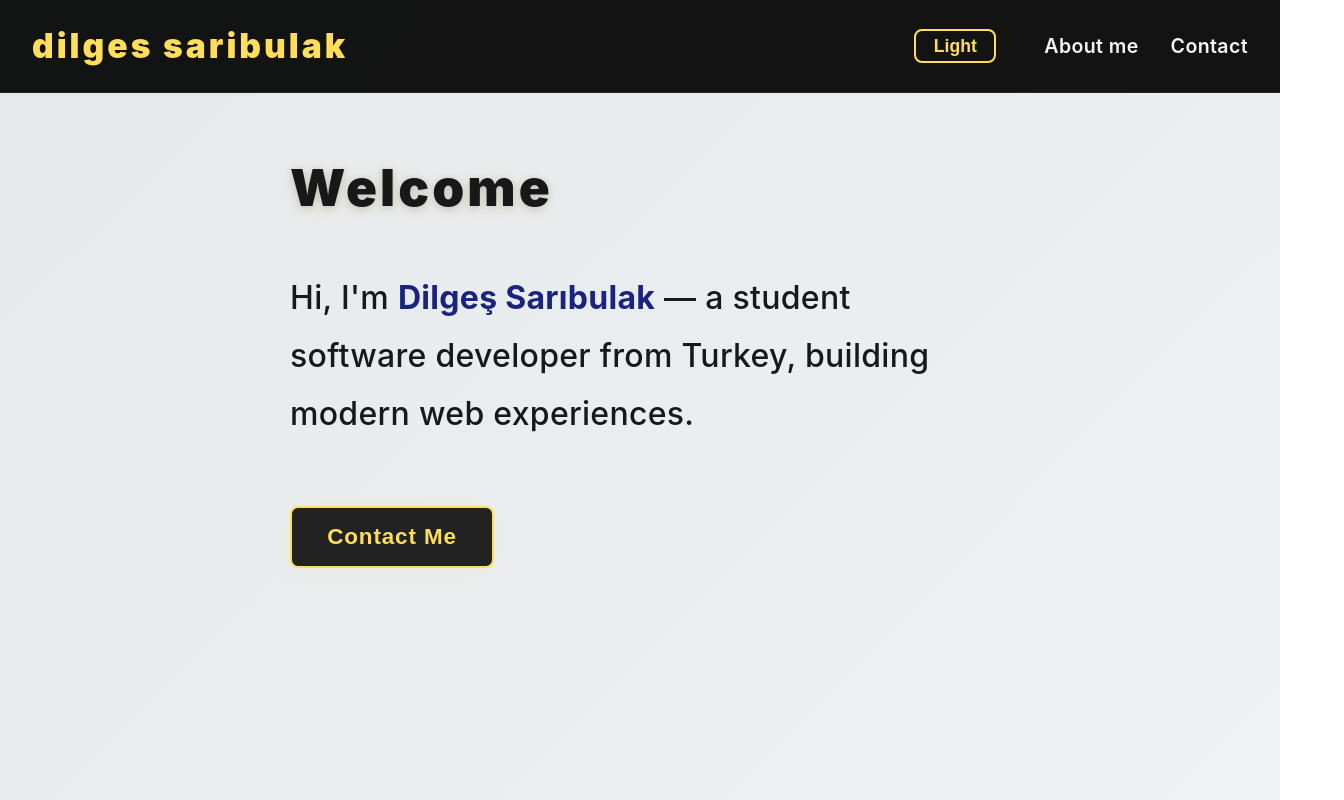
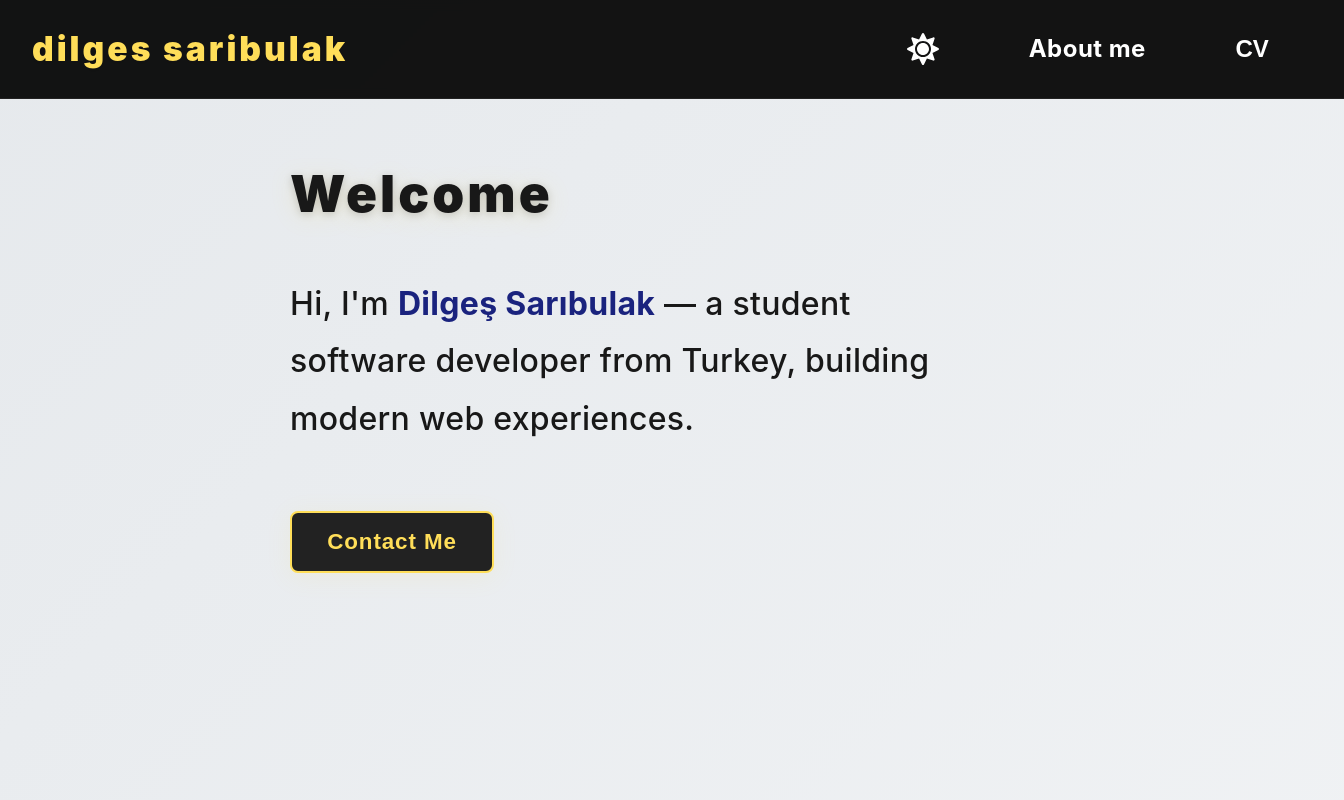
Before and after one commit to Dilgeshx/personal-website, a Next.js app in the folder my-personal-website/: page / in a window 1280 px wide. Shown: the whole page, 1344 px wide, since content can reach past the window. Built offline with nearby package versions, Linux system fonts and the light colour scheme.

Commit message:
many features changed

```diff
--- a/my-personal-website/src/app/Navbar.js
+++ b/my-personal-website/src/app/Navbar.js
@@ -1,13 +1,14 @@
 "use client";
 import { useState } from "react";
+import { FaSun, FaMoon } from "react-icons/fa";
 import About from "./pages/about";
 
 export default function Navbar({ onContactClick, theme, setTheme }) {
   const [showAbout, setShowAbout] = useState(false);
   const [showNameInfo, setShowNameInfo] = useState(false);
   const [mobileMenuOpen, setMobileMenuOpen] = useState(false);
+  const [showCV, setShowCV] = useState(false);
 
-  // Tema değiştirici fonksiyon
   const handleThemeToggle = () => {
     if (theme === "light") {
       setTheme("dark");
@@ -28,8 +29,16 @@ export default function Navbar({ onContactClick, theme, setTheme }) {
 
   return (
     <>
-      <nav className="navbar">
-        <div className="navbar-logo" style={{ position: "relative" }}>
+      <nav className="navbar" style={{ display: "flex", alignItems: "center", justifyContent: "space-between", width: "100%" }}>
+        <div
+          className="navbar-logo"
+          style={{
+            position: "relative",
+            textAlign: "left",
+            width: "auto",
+            flex: "0 0 auto"
+          }}
+        >
           <span
             style={{ cursor: "pointer", color: "#ffde59", fontWeight: 900 }}
             onClick={() => setShowNameInfo((v) => !v)}
@@ -62,52 +71,98 @@ export default function Navbar({ onContactClick, theme, setTheme }) {
         <button
           className="navbar-hamburger"
           onClick={() => setMobileMenuOpen((v) => !v)}
-          style={{ display: "none" }}
         >
           ☰
         </button>
-        <ul className={`navbar-links${mobileMenuOpen ? " open" : ""}`}>
+        <ul
+          className={`navbar-links${mobileMenuOpen ? " open" : ""}`}
+          style={{
+            justifyContent: "flex-end",
+            alignItems: "center",
+            width: "auto",
+            textAlign: "right",
+            gap: "1.2rem",
+            display:
+              typeof window !== "undefined" && window.innerWidth <= 700
+                ? mobileMenuOpen
+                  ? "flex"
+                  : "none"
+                : "flex",
+            flex: "0 0 auto"
+          }}
+        >
           <li>
             <button
               onClick={handleThemeToggle}
               style={{
                 background: "none",
-                border: "2px solid #ffde59",
-                color: "#ffde59",
+                border: "none",
+                color: "#fff",
                 borderRadius: "8px",
-                padding: "0.3rem 1.1rem",
+                padding: "0.7rem 1.7rem",
                 fontWeight: "bold",
-                fontSize: "1.1rem",
+                fontSize: "2.2rem",
                 cursor: "pointer",
                 marginRight: "1rem",
-                transition: "background 0.2s, color 0.2s, border 0.2s",
+                display: "flex",
+                alignItems: "center",
+                justifyContent: "center"
               }}
               aria-label="Toggle theme"
             >
-              {theme === "light" ? "Light" : "Dark"}
+              {theme === "light" ? (
+                <FaSun color="#fff" size={32} />
+              ) : (
+                <FaMoon color="#fff" size={32} />
+              )}
             </button>
           </li>
           <li>
             <a
               href="#about"
-              onClick={(e) => {
+              onClick={e => {
                 e.preventDefault();
                 setShowAbout(true);
+              }}
+              style={{
+                background: "none",
+                border: "none",
+                color: "#fff",
+                borderRadius: "8px",
+                padding: "0.7rem 1.7rem",
+                fontWeight: "bold",
+                fontSize: "1.5rem",
+                cursor: "pointer",
+                marginRight: "1rem",
+                transition: "background 0.2s, color 0.2s",
+                display: "inline-block",
+                textDecoration: "none",
+                textAlign: "center"
               }}
             >
               About me
             </a>
           </li>
           <li>
-            <a
-              href="#contact"
-              onClick={(e) => {
-                e.preventDefault();
-                if (onContactClick) onContactClick();
+            <button
+              onClick={() => setShowCV(true)}
+              style={{
+                background: "none",
+                border: "none",
+                color: "#fff",
+                borderRadius: "8px",
+                padding: "0.7rem 1.7rem",
+                fontWeight: "bold",
+                fontSize: "1.5rem",
+                cursor: "pointer",
+                marginRight: "1rem",
+                transition: "background 0.2s, color 0.2s",
+                display: "inline-block",
+                textAlign: "center"
               }}
             >
-              Contact
-            </a>
+              CV
+            </button>
           </li>
         </ul>
       </nav>
@@ -166,6 +221,75 @@ export default function Navbar({ onContactClick, theme, setTheme }) {
           </div>
         </div>
       )}
+      {showCV && (
+        <div
+          style={{
+            position: "fixed",
+            top: 0,
+            left: 0,
+            width: "100vw",
+            height: "100vh",
+            background: "rgba(0,0,0,0.55)",
+            display: "flex",
+            alignItems: "center",
+            justifyContent: "center",
+            zIndex: 10000,
+          }}
+          onClick={() => setShowCV(false)}
+        >
+          <button
+            onClick={() => setShowCV(false)}
+            style={{
+              position: "fixed",
+              top: "2.5vh",
+              right: "2vw",
+              background: "#222",
+              border: "2px solid #ffde59",
+              color: "#ffde59",
+              borderRadius: "50%",
+              width: "40px",
+              height: "40px",
+              fontSize: "1.7rem",
+              cursor: "pointer",
+              display: "flex",
+              alignItems: "center",
+              justifyContent: "center",
+              boxShadow: "0 2px 12px rgba(0,0,0,0.18)",
+              zIndex: 10001,
+            }}
+            aria-label="Close"
+          >
+            ×
+          </button>
+          <div
+            style={{
+              position: "relative",
+              background: "rgba(20,20,30,0.96)",
+              borderRadius: "18px",
+              padding: "1rem",
+              boxShadow: "0 8px 32px rgba(0,0,0,0.35)",
+              maxWidth: "95vw",
+              maxHeight: "90vh",
+              width: "700px",
+              height: "80vh",
+              display: "flex",
+              flexDirection: "column",
+            }}
+            onClick={(e) => e.stopPropagation()}
+          >
+            <iframe
+              src="/cv.pdf"
+              title="CV"
+              style={{
+                width: "100%",
+                height: "100%",
+                border: "none",
+                borderRadius: "12px",
+              }}
+            />
+          </div>
+        </div>
+      )}
       <style jsx global>{`
         @keyframes gradientMove {
           0% {
--- a/my-personal-website/src/app/pages/about.js
+++ b/my-personal-website/src/app/pages/about.js
@@ -1,8 +1,10 @@
-import Image from "next/image";
+import React from "react";
 
 export default function About() {
   return (
-    <div style={{
+    <div
+      className="about-modal"
+      style={{
         maxWidth: "700px",
         margin: "3rem auto",
         padding: "2.5rem",
@@ -12,25 +14,12 @@ export default function About() {
         boxShadow: "0 4px 24px rgba(0,0,0,0.18)",
         fontSize: "1.2rem",
         lineHeight: 1.7,
-      display: "flex",
-      alignItems: "center",
-      gap: "2.5rem"
-    }}>
-      <Image
-        src="/profile.jpeg"
-        alt="Dilgeş Sarıbulak"
-        width={140}
-        height={140}
-        style={{
-          borderRadius: "50%",
-          objectFit: "cover",
-          boxShadow: "0 2px 12px rgba(0,0,0,0.18)",
-          border: "3px solid #ffde59",
-          flexShrink: 0
+        display: "block",
       }}
-      />
-      <div>
-        <h1 style={{ color: "#ffde59", fontSize: "2.3rem", marginBottom: "1.2rem" }}>About Me</h1>
+    >
+      <h1 style={{ color: "#ffde59", fontSize: "2.3rem", marginBottom: "1.2rem", textAlign: "center" }}>
+        About Me
+      </h1>
       <p>
         Hi! I&apos;m <b style={{ color: "#ffde59" }}>Dilgeş Sarıbulak</b>, a student software developer from Turkey.
         I love building modern web applications, exploring new technologies, and sharing what I learn with others.
@@ -44,11 +33,32 @@ export default function About() {
         I enjoy working with <b>React</b>, <b>Next.js</b>, and experimenting with new frameworks and tools.
       </p>
       <p>
-          When I&apos;m not coding, you can find me reading about technology, drawing, or exploring new music.
-          <br />
+        When I&apos;m not coding, you can find me reading about technology, drawing, or exploring new music.<br />
         You can always reach out to me via my social links or email!
       </p>
-        <p>I&apos;m a developer and it&apos;s my portfolio.</p>
+      <p style={{ fontSize: "1rem", textAlign: "center" }}>
+        I hope you enjoy exploring my website and learning more about my work!
+      </p>
+      <div style={{ textAlign: "center", marginTop: "1.5rem" }}>
+        <a
+          href="/cv.pdf"
+          target="_blank"
+          rel="noopener noreferrer"
+          style={{
+            display: "inline-block",
+            background: "#ffde59",
+            color: "#222",
+            fontWeight: "bold",
+            padding: "0.7rem 1.5rem",
+            borderRadius: "8px",
+            textDecoration: "none",
+            fontSize: "1.1rem",
+            boxShadow: "0 2px 8px rgba(0,0,0,0.10)",
+            transition: "background 0.2s, color 0.2s",
+          }}
+        >
+          View My CV
+        </a>
       </div>
     </div>
   );
```
Also changed, not shown: my-personal-website/package.json (+4 -3 lines), my-personal-website/src/app/global.css (+88 -19 lines), 2 other files (tests, documents, lock files or other folders). Lines whose indentation alone changed are shown as unchanged.
